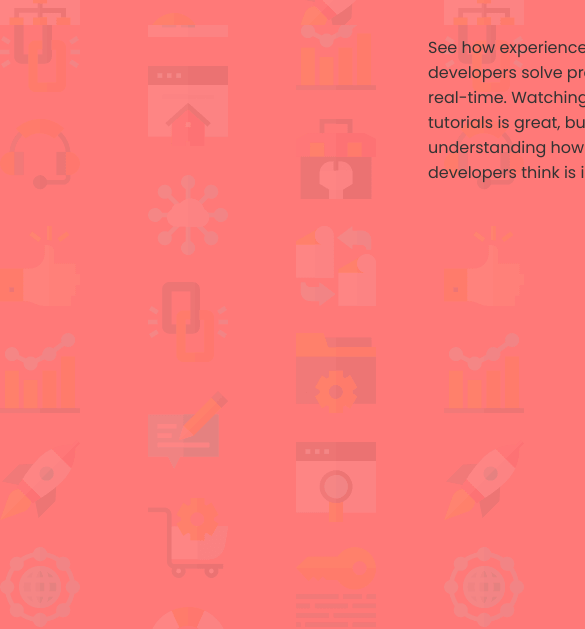
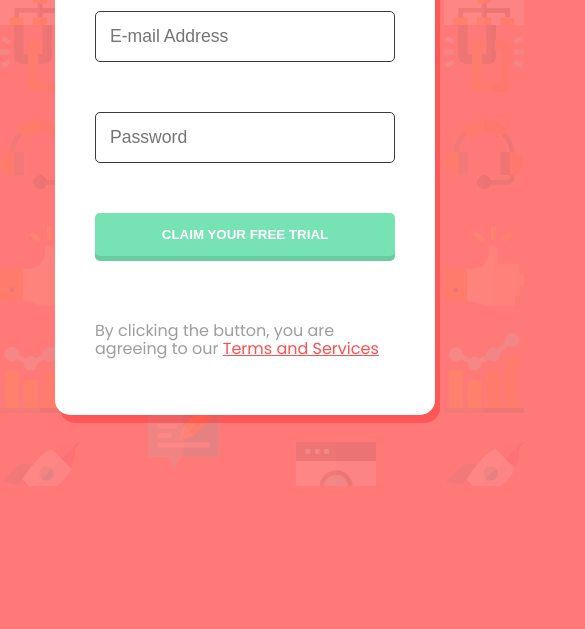
Before and after one commit to JackDev085/Desafio-Aprendiz-Formulario, a plain HTML site: page index.html in a window 390 px wide. Shown: the part 775-1404 px from the top of the page, 585 px wide, since content can reach past the window. After the commit the page ends 1261 px from the top, so only its background shows below. Drawn offline with Linux system fonts and the light colour scheme.

Commit message:
ajustes responsivos

```diff
--- a/index.html
+++ b/index.html
@@ -15,6 +15,7 @@
     href="https://fonts.googleapis.com/css2?family=Poppins:ital,wght@0,100;0,200;0,300;0,400;0,500;0,600;0,700;0,800;0,900;1,100;1,200;1,300;1,400;1,500;1,600;1,700;1,800;1,900&display=swap"
     rel="stylesheet">
   <link rel="stylesheet" href="style.css">
+  <link rel="stylesheet" href="responsividade.css">
   <script src="main.js" defer></script>
   <style>
     .attribution {
@@ -29,17 +30,14 @@
 </head>
 
 <body>
-  <section>
-  </section>
-
-
-
   <main>
-    <div class="aprender">
+    <section class="aprender">
+      <div class="conteudo">
         <h1>Learn to code by watching others.</h1>
-      <p>See how experienced developers solve problems in real-time. Watching scripted tutorials is great,
+        <p class="p2">See how experienced developers solve problems in real-time. Watching scripted tutorials is great,
           but understanding how developers think is invaluable.</p>
       </div>
+    </section>
     <div class="formulario">
       <button type="submit" class="btn-free">Try it free 7 days then $20/mo. thereafter</button>
       <form id="form">
@@ -52,7 +50,8 @@
         <input type="password" id="password" placeholder="Password">
 
         <button type="submit" class="btn-submit">CLAIM YOUR FREE TRIAL</button>
-      <p>By clicking the button, you are agreeing to our <a href="https://www.opovo.com.br/">Terms and Services</a></p>
+        <p>By clicking the button, you are agreeing to our <a href="https://www.opovo.com.br/">Terms and Services</a>
+        </p>
       </form>
     </div>
   </main>
--- a/main.js
+++ b/main.js
@@ -44,7 +44,7 @@ function isEmailValid(email) {
 }
 //função que valida senha
 function validatePassword(password, minDigits) {
-    if  (password.length < minDigits) {
+    if (password.length >= minDigits) {
         return true;
     } else {
         return false;
--- /dev/null
+++ b/responsividade.css
@@ -0,0 +1,82 @@
+@media screen and (max-width: 1200px) {
+    h1 {
+        width: 500px;
+    }
+
+    .p2 {
+        width: 333px;
+        height: 60px;
+    }
+
+    a {
+        color: #FE514F;
+        text-align: center;
+        letter-spacing: 0px;
+        opacity: 1;
+    }
+
+    header {
+        display: none;
+    }
+
+    main {
+        display: flex;
+        width: 100%;
+        flex-direction: column;
+        align-items: center;
+        justify-content: center;
+        padding: 50px;
+    }
+
+    .aprender {
+        padding: 60px;
+        margin: 0;
+        flex-direction: column;
+        text-align: left;
+        letter-spacing: 0px;
+        color: #FFFFFF;
+        opacity: 1;
+        display: flex;
+        justify-content: space-between;
+    }
+
+    .conteudo {
+        display: flex;
+        flex-direction: column;
+        justify-content: space-between;
+    }
+
+    .formulario {
+        display: flex;
+        flex-direction: column;
+        align-items: center;
+    }
+
+
+    form {
+        display: flex;
+        flex-direction: column;
+        background-color: white;
+        padding: 40px;
+        margin: 21px;
+        gap: 50px;
+        width: 300px;
+        height: 566px;
+        box-shadow: 5px 8px 0px #FB010147;
+        border-radius: 15px;
+        opacity: 1;
+    }
+
+    input {
+        width: 90%;
+        padding: 14px;
+        border: 1px solid #3A3A3A;
+        border-radius: 5px;
+        opacity: 1;
+        font-size: 1.1rem;
+    }
+
+    .btn-free {
+        width: 300px;
+    }
+}
--- a/style.css
+++ b/style.css
@@ -3,13 +3,14 @@ body {
     background-color: #FF7978;
     font-family: "Poppins", sans-serif;
     margin: 0;
-    padding: 1rem;
+    padding: 0rem;
     color: #333;
 }
 
 h1 {
     text-align: left;
-    font-size: 50px;
+    font-size: 46px;
+    line-height: 50px;
     letter-spacing: 0px;
     color: #FFFFFF;
     opacity: 1;
@@ -17,14 +18,26 @@ h1 {
 
 p {
     text-align: left;
-    padding-top: 15px;
+    color: #9D9D9D;
+    font-size: 16px;
+    line-height: 18px;
+    letter-spacing: 0px;
+    opacity: 1;
+}
+.p2 {
+    text-align: left;
+    color: #9D9D9D;
+    font-size: 16px;
+    line-height: 18px;
     letter-spacing: 0px;
     opacity: 1;
 }
 
 a {
     color: #FE514F;
-
+    text-align: left;
+    letter-spacing: 0px;
+    opacity: 1;
 }
 
 form {
@@ -43,7 +56,9 @@ form {
 
 .btn-free {
     padding: 14px;
-    width: 400px;
+    margin-bottom: 35px;
+    width: 585px;
+    height: 50px;
     background: #5D54A3 0% 0% no-repeat padding-box;
     box-shadow: 0px 5px 0px #FE5756;
     border-radius: 5px;
@@ -54,6 +69,7 @@ form {
 }
 
 .btn-submit {
+    font-weight: bolder;
     padding: 14px;
     background-color: #77E2B4;
     color: white;
@@ -73,11 +89,27 @@ input {
     font-size: 1.1rem;
 }
 
+header {
+    display: flex;
+    justify-content: end;
+    padding-top: 75px;
+    padding-right: 350px;
+}
 main {
     display: flex;
-    padding: 100px;
+    align-items: center;
+    justify-content: center;
+    padding: 50px;
 }
 
 .aprender {
-    padding: 312px;
+    margin: 100px;
+    max-width: 400px;
+    flex: 1;
+    flex-direction: column;
 }
+
+.aprender p {
+    line-height: 26px;
+    color: white;
+}
```
Lines whose indentation alone changed are shown as unchanged.
